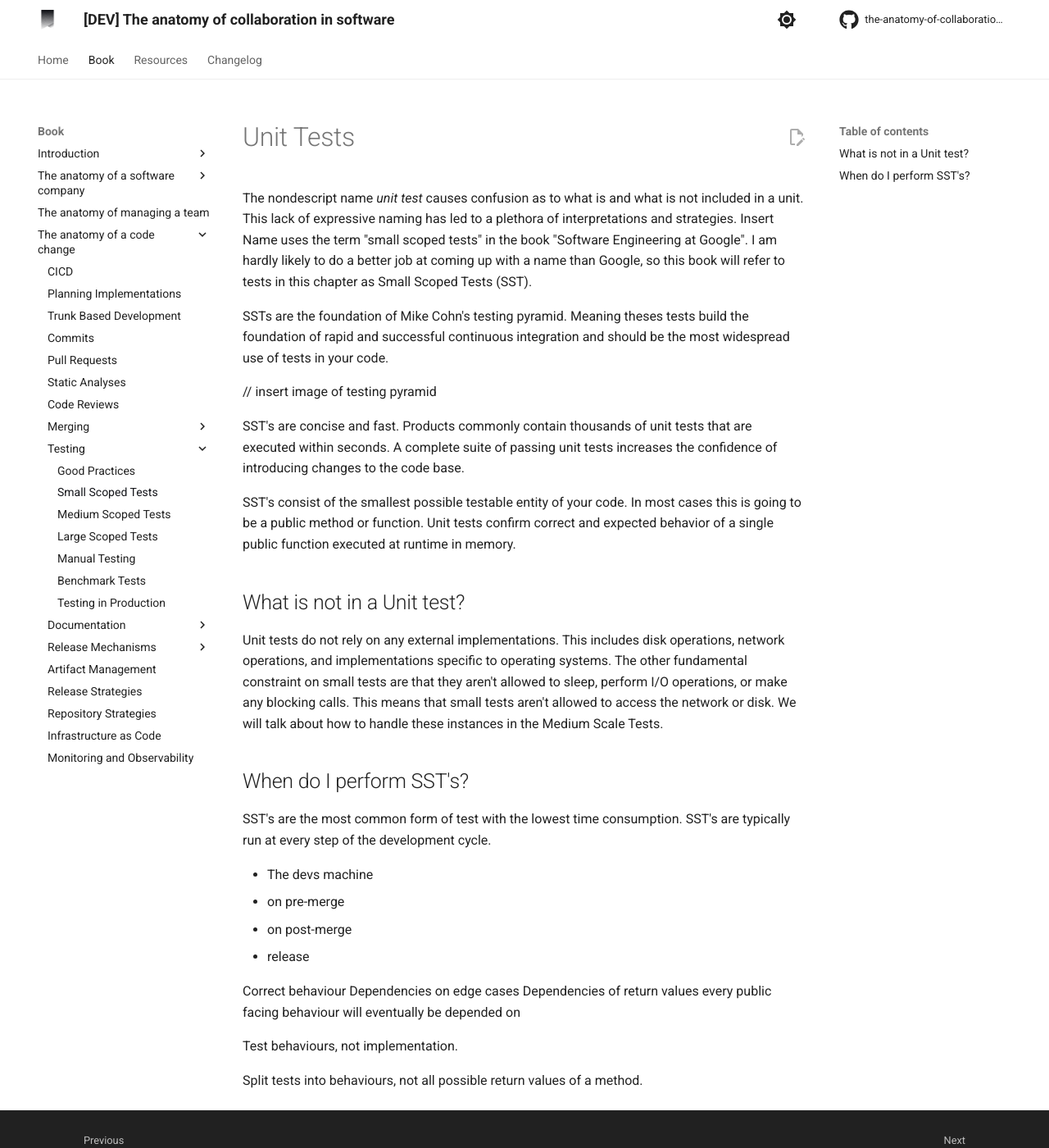
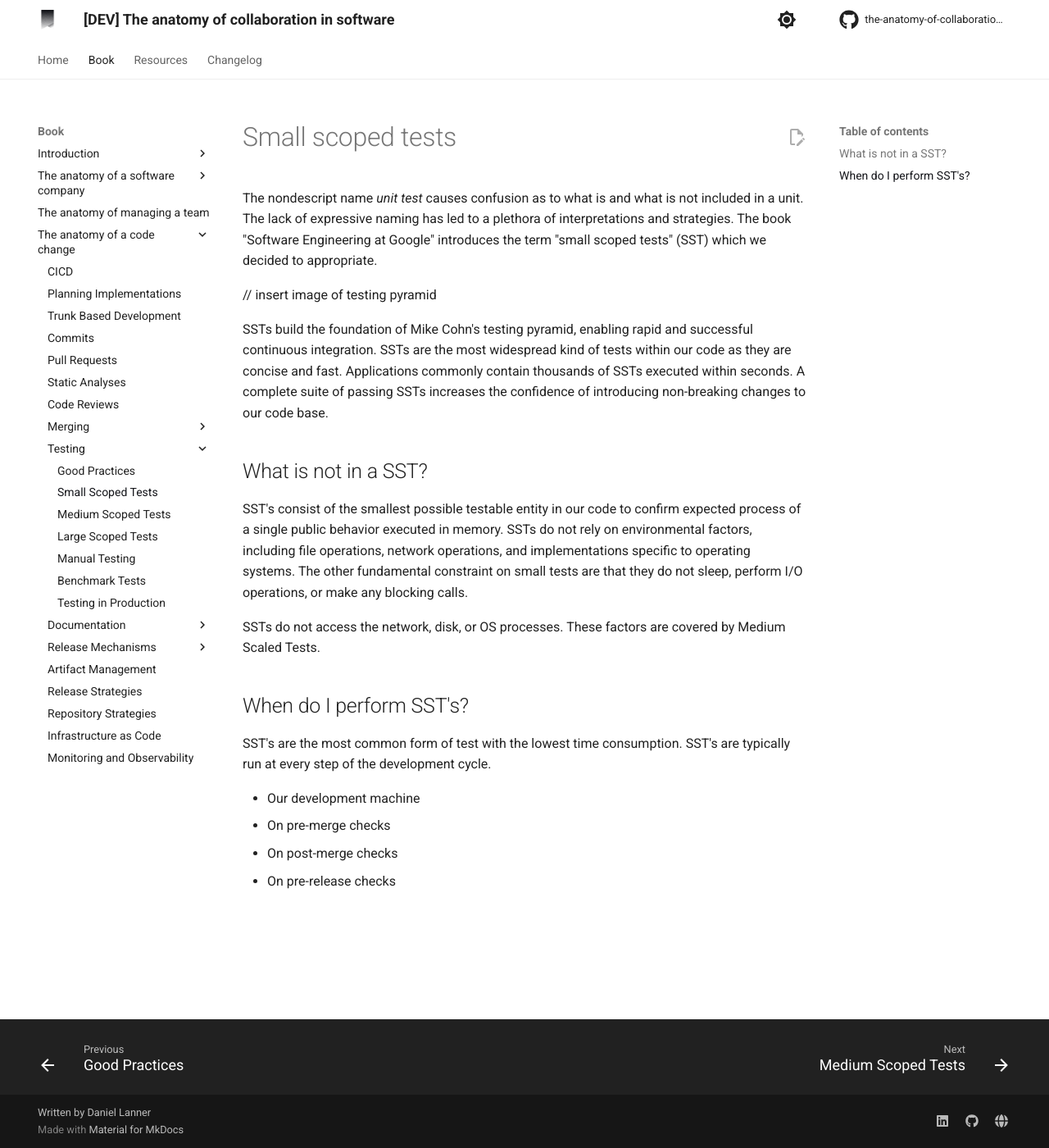
Before and after one commit to engineering-collaboration/book, an MkDocs documentation site: the page built from docs/book/anatomy-of-a-code-change/testing/small-scoped-tests.md, in a window 1280 px wide and 1400 px high. Shown: the whole window at 82% size. Built offline with MkDocs 1.6.1 and Material for MkDocs 9.7.7, drawn with Linux system fonts in a browser that asks for light colours; comment, search, counter and statistics services are not loaded.

Commit message:
Edit small scoped tests

```diff
--- a/docs/book/anatomy-of-a-code-change/testing/small-scoped-tests.md
+++ b/docs/book/anatomy-of-a-code-change/testing/small-scoped-tests.md
@@ -1,33 +1,22 @@
-# Unit Tests
+# Small scoped tests
 
-The nondescript name *unit test* causes confusion as to what is and what is not included in a unit. This lack of expressive naming has led to a plethora of interpretations and strategies. Insert Name uses the term "small scoped tests" in the book "Software Engineering at Google". I am hardly likely to do a better job at coming up with a name than Google, so this book will refer to tests in this chapter as Small Scoped Tests (SST).
-
-SSTs are the foundation of Mike Cohn's testing pyramid. Meaning theses tests build the foundation of rapid and successful continuous integration and should be the most widespread use of tests in your code.
+The nondescript name *unit test* causes confusion as to what is and what is not included in a unit. The lack of expressive naming has led to a plethora of interpretations and strategies. The book "Software Engineering at Google" introduces the term "small scoped tests" (SST) which we decided to appropriate.
 
 // insert image of testing pyramid
 
-SST's are concise and fast. Products commonly contain thousands of unit tests that are executed within seconds. A complete suite of passing unit tests increases the confidence of introducing changes to the code base.
+SSTs build the foundation of Mike Cohn's testing pyramid, enabling rapid and successful continuous integration. SSTs are the most widespread kind of tests within our code as they are concise and fast. Applications commonly contain thousands of SSTs executed within seconds. A complete suite of passing SSTs increases the confidence of introducing non-breaking changes to our code base.
 
-SST's consist of the smallest possible testable entity of your code. In most cases this is going to be a public method or function. Unit tests confirm correct and expected behavior of a single public function executed at runtime in memory.
+## What is not in a SST?
 
-## What is not in a Unit test?
+SST's consist of the smallest possible testable entity in our code to confirm expected process of a single public behavior executed in memory. SSTs do not rely on environmental factors, including file operations, network operations, and implementations specific to operating systems. The other fundamental constraint on small tests are that they do not sleep, perform I/O operations, or make any blocking calls.
 
-Unit tests do not rely on any external implementations. This includes disk operations, network operations, and implementations specific to operating systems. The other fundamental constraint on small tests are that they aren't allowed to sleep, perform I/O operations, or make any blocking calls. This means that small tests aren't allowed to access the network or disk. We will talk about how to handle these instances in the Medium Scale Tests.
+SSTs do not access the network, disk, or OS processes. These factors are covered by Medium Scaled Tests.
 
 ## When do I perform SST's?
 
 SST's are the most common form of test with the lowest time consumption. SST's are typically run at every step of the development cycle.
 
-- The devs machine
-- on pre-merge
-- on post-merge
-- release
-
-Correct behaviour
-Dependencies on edge cases
-Dependencies of return values
-every public facing behaviour will eventually be depended on
-
-Test behaviours, not implementation.
-
-Split tests into behaviours, not all possible return values of a method.
+- Our development machine
+- On pre-merge checks
+- On post-merge checks
+- On pre-release checks
```
Also changed, not shown: docs/book/anatomy-of-a-code-change/testing/README.md (+1 -1 lines).
